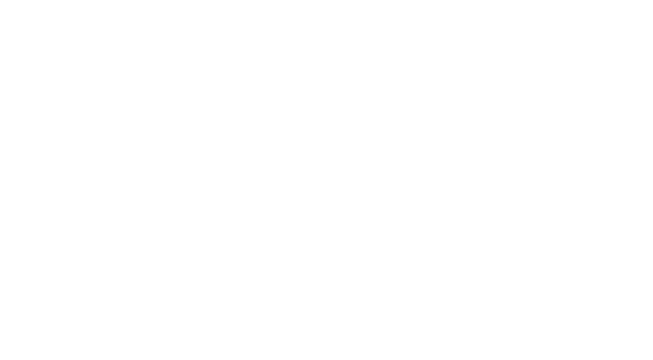
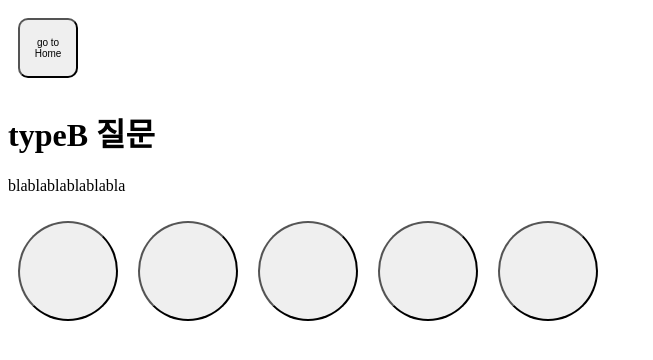
Before and after one commit to kty1004/kroean-army-mbti, a React (Create React App) app: page /typeb in a window 1280 px wide. Before the commit this address had no page. Shown: the top 360 px of the page, without its empty margins (0-653 px from the left). Built offline with nearby package versions, Linux system fonts and the light colour scheme.

Commit message:
페이지 당 css 모듈화
intro page의 버튼과 main page의 btn에 차후 쉽게 디자인 할 수 있도록 css모듈화 작업을 완료함.

```diff
--- a/src/App.js
+++ b/src/App.js
@@ -1,5 +1,6 @@
 import Intro from './routes/intro';
 import Typea from './routes/typea';
+import Typeb from './routes/typeb';
 
 import {
   BrowserRouter as Router,
@@ -14,7 +15,7 @@ function App() {
       <Routes>
         <Route element={<Intro/>} path='/'/>
         <Route element={<Typea/>} path='/typea'/>
-
+        <Route element={<Typeb/>} path='/typeb'/>
       </Routes>
     </Router>
   );
--- /dev/null
+++ b/src/component/mousehovering/introhovering.js
@@ -0,0 +1,11 @@
+import style from '/Users/kimtaeyoung1/Documents/GitHub/kroean-army-mbti/src/styles/introPage_style/introhovering.module.css';
+
+function hovering(prop){
+    prop.target.className=style.mouseEntering
+}// hovering active
+
+function nonhovering(prop) {
+    prop.target.className=null
+} // hovering is deathed
+
+export {hovering, nonhovering};
--- /dev/null
+++ b/src/component/mousehovering/mainhovering.js
@@ -0,0 +1,13 @@
+import style from '/Users/kimtaeyoung1/Documents/GitHub/kroean-army-mbti/src/styles/mainpage_style/mainHovering.module.css';
+import mainPageBtn from '/Users/kimtaeyoung1/Documents/GitHub/kroean-army-mbti/src/styles/mainpage_style/mainPageBtn.module.css';
+
+function hovering(prop){
+    const className= prop.target.className
+    prop.target.className= className+` ${style.mouseEntering}`
+}// hovering active
+
+function nonhovering(prop) {
+    prop.target.className=mainPageBtn.btn
+} // hovering is deathed
+
+export {hovering, nonhovering};
--- a/src/routes/intro.js
+++ b/src/routes/intro.js
@@ -1,28 +1,24 @@
 import {Link} from 'react-router-dom';
-import style from '/Users/kimtaeyoung1/Documents/GitHub/kroean-army-mbti/src/styles/intro.module.css';
+import style from '/Users/kimtaeyoung1/Documents/GitHub/kroean-army-mbti/src/styles/allCommon.css';
+import * as mousehovering from '../component/mousehovering/introhovering.js';
+
 
 function Intro() {
-    function hovering(prop){
-        prop.target.className=style.mouseEntering
-    }// hovering active
-
-    function nonhovering(prop) {
-        prop.target.className=null
-    } // hovering is deathed
 
     return(
         <div>
             <div className="header">
                 <h1>군 생활 판독기</h1>
             </div>
+
             <div className="link">
                 <Link to='/typea'>
-                    <button onMouseEnter={hovering} onMouseLeave={nonhovering}
+                    <button onMouseEnter={mousehovering.hovering} onMouseLeave={mousehovering.nonhovering}
                 >시작하기</button>
                 </Link>
 
-                <button onMouseEnter={hovering}
-                onMouseLeave={nonhovering}
+                <button onMouseEnter={mousehovering.hovering}
+                onMouseLeave={mousehovering.nonhovering}
                 >공유하기</button>
             </div>
         </div>
--- a/src/routes/typea.js
+++ b/src/routes/typea.js
@@ -1,16 +1,32 @@
+import {Link} from 'react-router-dom';
+import style from '/Users/kimtaeyoung1/Documents/GitHub/kroean-army-mbti/src/styles/mainpage_style/mainPageBtn.module.css';
+import * as mousehovering from '../component/mousehovering/mainhovering.js';
+
 function Typea(){
     return(
         <div>
+            <Link to='/'>
+                <button className={style.goToHome}>go to Home</button>
+            </Link>
             <div className="question">
                 <h4>typeA의 질문</h4>
                 <p>blablablablabla</p>
             </div>
 
             <div className="ox">
-                <button className="ox__o">
+                <Link to='/typeb'>
+                <button
+                onMouseEnter={mousehovering.hovering}
+                onMouseLeave={mousehovering.nonhovering}
+                className={style.btn}>
                     o
                 </button>
-                <button className="ox__x">
+                </Link>
+
+                <button
+                onMouseEnter={mousehovering.hovering}
+                onMouseLeave={mousehovering.nonhovering}
+                className={style.btn}>
                     x
                 </button>
             </div>
--- /dev/null
+++ b/src/routes/typeb.js
@@ -0,0 +1,52 @@
+import {Link} from 'react-router-dom';
+import style from '/Users/kimtaeyoung1/Documents/GitHub/kroean-army-mbti/src/styles/mainpage_style/mainPageBtn.module.css';
+import * as mousehovering from '../component/mousehovering/mainhovering.js';
+
+function Typeb(){
+    return(
+        <div>
+            <Link to='/'>
+                <button className={style.goToHome}>go to Home</button>
+            </Link>
+            <div className='header'>
+                <h1>typeB 질문</h1>
+                <p>blablablablablabla</p>
+            </div>
+
+            <div>
+                <button
+                onMouseEnter={mousehovering.hovering}
+                onMouseLeave={mousehovering.nonhovering}
+                className={style.btn}>
+
+                </button>
+                <button
+                onMouseEnter={mousehovering.hovering}
+                onMouseLeave={mousehovering.nonhovering}
+                className={style.btn}>
+
+                </button>
+                <button
+                onMouseEnter={mousehovering.hovering}
+                onMouseLeave={mousehovering.nonhovering}
+                className={style.btn}>
+
+                </button>
+                <button
+                onMouseEnter={mousehovering.hovering}
+                onMouseLeave={mousehovering.nonhovering}
+                className={style.btn}>
+
+                </button>
+                <button
+                onMouseEnter={mousehovering.hovering}
+                onMouseLeave={mousehovering.nonhovering}
+                className={style.btn}>
+
+                </button>
+            </div>
+        </div>
+    )
+}
+
+export default Typeb;
--- a/src/styles/intro.module.css
+++ b/src/styles/allCommon.css
@@ -1,6 +1,3 @@
-.mouseEntering{
-    background-color: teal;
-}
 button {
     text-align: center;
     height: 100px;
--- /dev/null
+++ b/src/styles/introPage_style/introhovering.module.css
@@ -0,0 +1,3 @@
+.mouseEntering{
+    background-color: teal;
+}
--- /dev/null
+++ b/src/styles/mainpage_style/mainHovering.module.css
@@ -0,0 +1,8 @@
+.mouseEntering{
+    background-color: red;
+}
+.goToHome {
+    width: 60px;
+    height: 60px;
+    font-size: x-small;
+}
--- /dev/null
+++ b/src/styles/mainpage_style/mainPageBtn.module.css
@@ -0,0 +1,8 @@
+.btn {
+    border-radius: 50%;
+}
+.goToHome {
+    width: 60px;
+    height: 60px;
+    font-size: x-small;
+}
```
